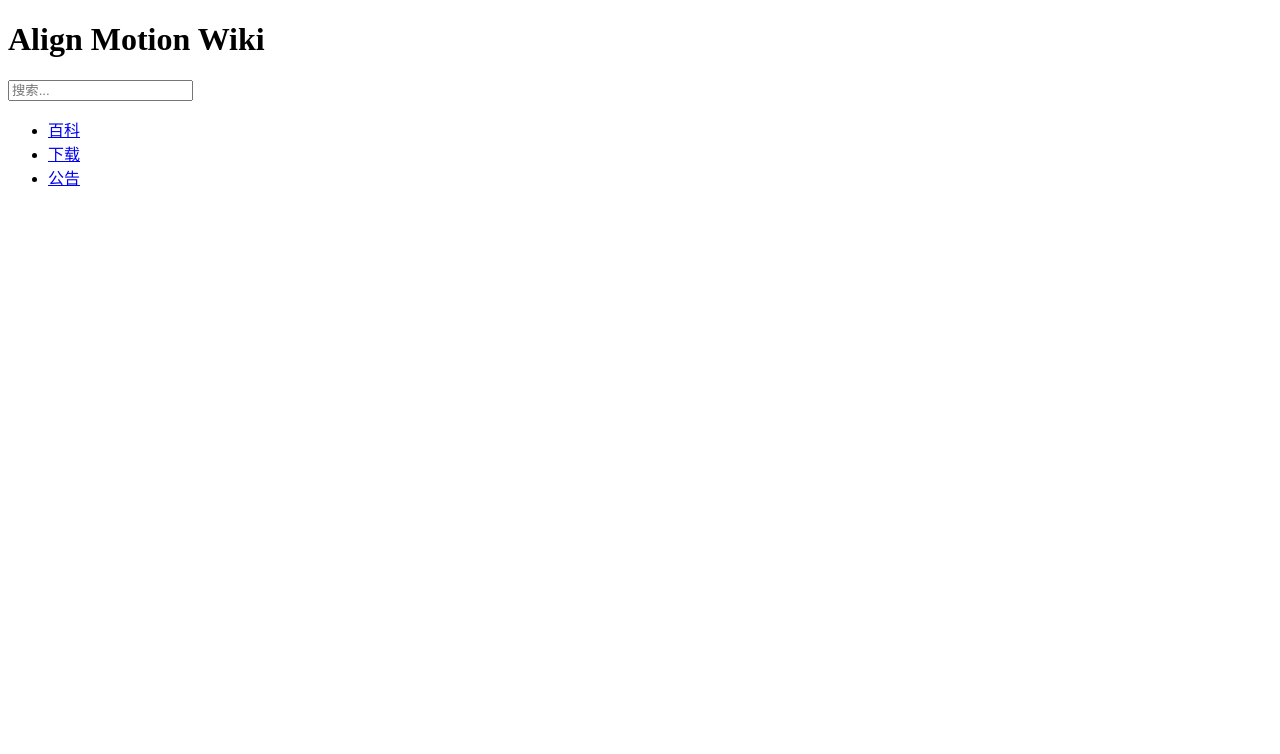
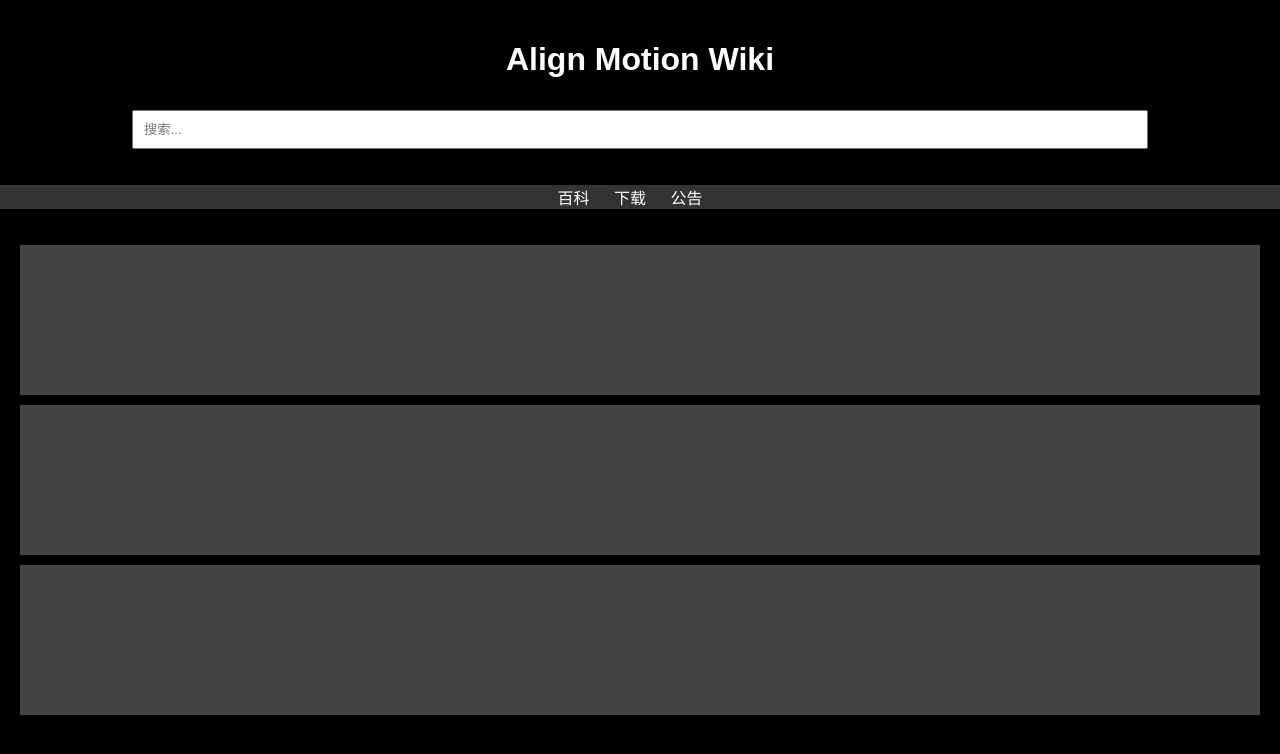
Before and after one commit to FDX-UI/alightmotionwiki.cn, a plain HTML site: page index.html in a window 1280 px wide. Drawn offline with Linux system fonts and the light colour scheme.

Commit message:
Update styles.css

```diff
--- a/styles.css
+++ b/styles.css
@@ -1,4 +1,48 @@
-.element {
-  background-color: 000000; /* 设置背景颜色为白色 */
-  color: FFFFFF; /* 设置文字颜色为黑色 */
+body {
+    font-family: Arial, sans-serif;
+    background-color: #000;
+    color: #fff;
+    margin: 0;
+    padding: 0;
 }
+
+header {
+    text-align: center;
+    padding: 20px;
+}
+
+input[type="text"] {
+    padding: 10px;
+    width: 80%;
+    margin-top: 10px;
+}
+
+nav {
+    background-color: #333;
+    text-align: center; /* 使nav的内容居中 */
+}
+
+nav ul {
+    list-style-type: none;
+    padding: 0;
+}
+
+nav li {
+    display: inline; /* 将每个li元素设置为行内块 */
+    margin-right: 20px;
+}
+
+nav a {
+    color: #fff;
+    text-decoration: none;
+}
+
+main {
+    padding: 20px;
+}
+
+.content-box {
+    background-color: #444;
+    height: 150px;
+    margin-bottom: 10px;
+}
```
